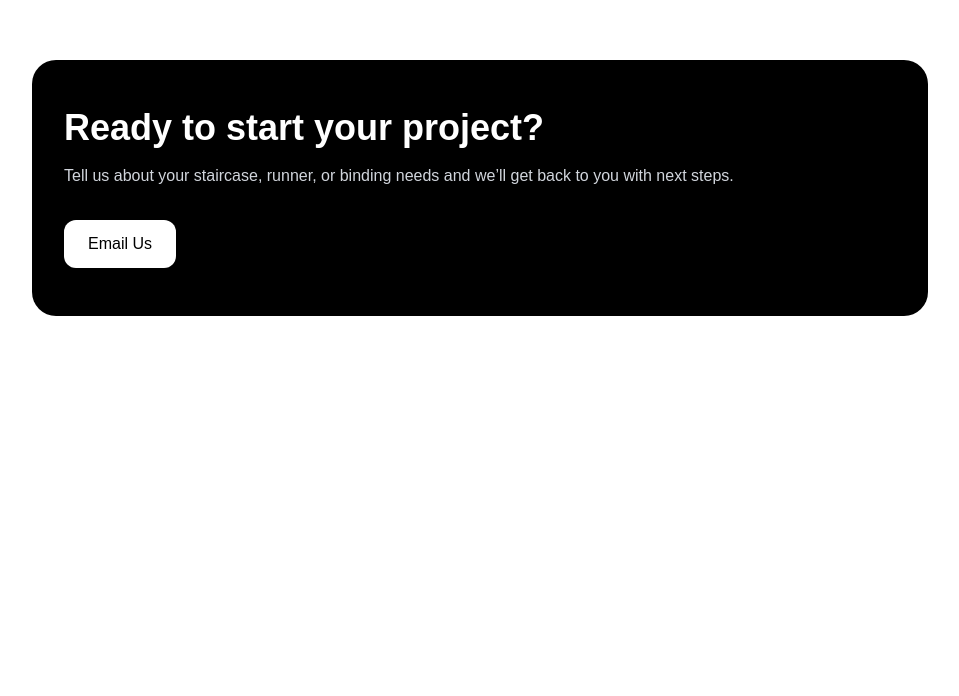
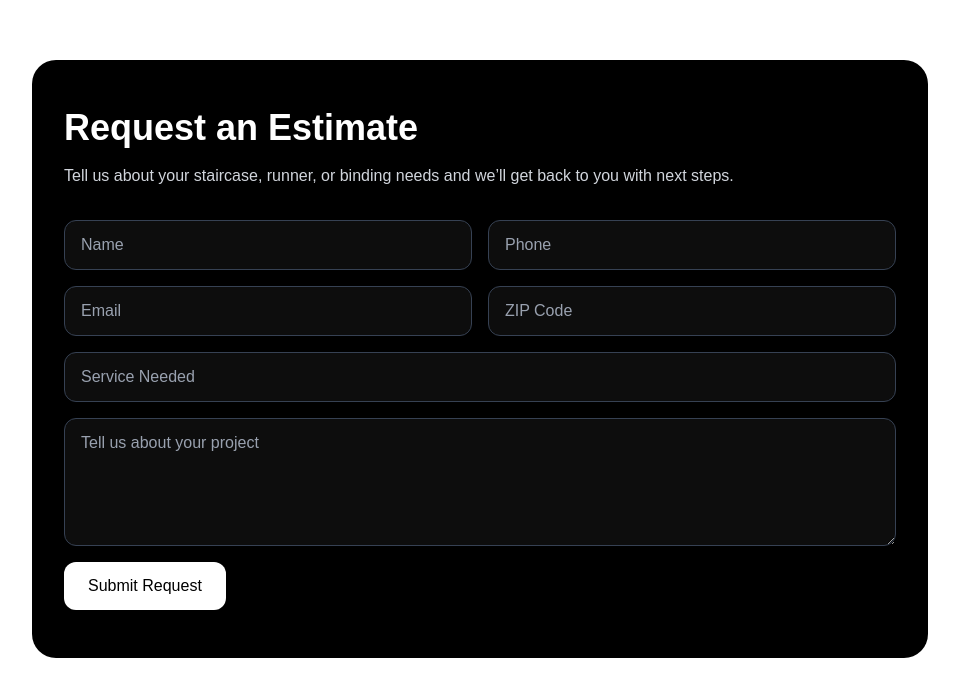
Before and after one commit to miguelamezcua987/nova-runner-binding, a Next.js app: page / in a window 1280 px wide. Shown: the part 1892-2588 px from the top of the page, without its empty margins (160-1119 px from the left). Before the commit the page ends 2304 px from the top, so only its background shows below. Built offline with nearby package versions, Linux system fonts and the light colour scheme; no server answers.

Commit message:
Trigger production redeploy

```diff
--- a/app/page.tsx
+++ b/app/page.tsx
@@ -1,3 +1,8 @@
+"use client";
+
+import { FormEvent, useState } from "react";
+import { supabase } from "@/lib/supabase";
+
 export default function Home() {
   return (
     <main className="min-h-screen bg-white text-gray-900">
@@ -5,7 +10,7 @@ export default function Home() {
       <Services />
       <WhyChooseUs />
       <ServiceAreas />
-      <ContactCta />
+      <EstimateForm />
     </main>
   );
 }
@@ -29,7 +34,7 @@ function Hero() {
 
         <div className="mt-10 flex flex-col items-center justify-center gap-4 sm:flex-row">
           <a
-            href="#contact"
+            href="#estimate-form"
             className="rounded-xl bg-black px-6 py-3 text-white transition hover:opacity-90"
           >
             Request Estimate
@@ -107,7 +112,7 @@ function WhyChooseUs() {
 
   return (
     <section className="px-6 py-20">
-      <div className="mx-auto max-w-5xl grid gap-10 md:grid-cols-2 md:items-start">
+      <div className="mx-auto grid max-w-5xl gap-10 md:grid-cols-2 md:items-start">
         <div>
           <h2 className="text-3xl font-bold md:text-4xl">
             Why Homeowners Choose Us
@@ -142,6 +147,7 @@ function ServiceAreas() {
     "Falls Church",
     "McLean",
     "Vienna",
+    "Reston",
   ];
 
   return (
@@ -167,26 +173,131 @@ function ServiceAreas() {
   );
 }
 
-function ContactCta() {
+function EstimateForm() {
+  const [form, setForm] = useState({
+    name: "",
+    phone: "",
+    email: "",
+    service_type: "",
+    zipcode: "",
+    message: "",
+  });
+
+  const [isSubmitting, setIsSubmitting] = useState(false);
+  const [statusMessage, setStatusMessage] = useState("");
+
+  async function handleSubmit(e: FormEvent<HTMLFormElement>) {
+    e.preventDefault();
+    setIsSubmitting(true);
+    setStatusMessage("");
+
+    const { error } = await supabase.from("leads").insert([
+      {
+        name: form.name,
+        phone: form.phone,
+        email: form.email,
+        service_type: form.service_type,
+        zipcode: form.zipcode,
+        message: form.message,
+        language: "en",
+      },
+    ]);
+
+    if (error) {
+      setStatusMessage("Something went wrong. Please try again.");
+      setIsSubmitting(false);
+      return;
+    }
+
+    setStatusMessage("Thanks! Your request has been submitted.");
+    setForm({
+      name: "",
+      phone: "",
+      email: "",
+      service_type: "",
+      zipcode: "",
+      message: "",
+    });
+    setIsSubmitting(false);
+  }
+
   return (
-    <section id="contact" className="px-6 py-24">
+    <section id="estimate-form" className="px-6 py-24">
       <div className="mx-auto max-w-4xl rounded-3xl bg-black px-8 py-12 text-white">
-        <h2 className="text-3xl font-bold md:text-4xl">
-          Ready to start your project?
-        </h2>
+        <h2 className="text-3xl font-bold md:text-4xl">Request an Estimate</h2>
         <p className="mt-4 max-w-2xl text-gray-300">
           Tell us about your staircase, runner, or binding needs and we’ll get
           back to you with next steps.
         </p>
 
-        <div className="mt-8">
-          <a
-            href="mailto:novarunnerbinding@gmail.com"
-            className="inline-block rounded-xl bg-white px-6 py-3 font-medium text-black transition hover:bg-gray-100"
-          >
-            Email Us
-          </a>
-        </div>
+        <form
+          onSubmit={handleSubmit}
+          className="mt-8 grid gap-4 md:grid-cols-2"
+        >
+          <input
+            type="text"
+            placeholder="Name"
+            value={form.name}
+            onChange={(e) => setForm({ ...form, name: e.target.value })}
+            className="rounded-xl border border-gray-700 bg-white/5 px-4 py-3 text-white placeholder:text-gray-400"
+            required
+          />
+
+          <input
+            type="tel"
+            placeholder="Phone"
+            value={form.phone}
+            onChange={(e) => setForm({ ...form, phone: e.target.value })}
+            className="rounded-xl border border-gray-700 bg-white/5 px-4 py-3 text-white placeholder:text-gray-400"
+          />
+
+          <input
+            type="email"
+            placeholder="Email"
+            value={form.email}
+            onChange={(e) => setForm({ ...form, email: e.target.value })}
+            className="rounded-xl border border-gray-700 bg-white/5 px-4 py-3 text-white placeholder:text-gray-400"
+          />
+
+          <input
+            type="text"
+            placeholder="ZIP Code"
+            value={form.zipcode}
+            onChange={(e) => setForm({ ...form, zipcode: e.target.value })}
+            className="rounded-xl border border-gray-700 bg-white/5 px-4 py-3 text-white placeholder:text-gray-400"
+          />
+
+          <input
+            type="text"
+            placeholder="Service Needed"
+            value={form.service_type}
+            onChange={(e) => setForm({ ...form, service_type: e.target.value })}
+            className="rounded-xl border border-gray-700 bg-white/5 px-4 py-3 text-white placeholder:text-gray-400 md:col-span-2"
+          />
+
+          <textarea
+            placeholder="Tell us about your project"
+            value={form.message}
+            onChange={(e) => setForm({ ...form, message: e.target.value })}
+            className="min-h-32 rounded-xl border border-gray-700 bg-white/5 px-4 py-3 text-white placeholder:text-gray-400 md:col-span-2"
+          />
+
+          <div className="md:col-span-2">
+            <button
+              type="submit"
+              disabled={isSubmitting}
+              className="rounded-xl bg-white px-6 py-3 font-medium text-black transition hover:bg-gray-100 disabled:opacity-50"
+            >
+              {isSubmitting ? "Submitting..." : "Submit Request"}
+            </button>
+          </div>
+
+          {statusMessage ? (
+            <p className="md:col-span-2 text-sm text-gray-300">
+              {statusMessage}
+            </p>
+          ) : null}
+        </form>
       </div>
     </section>
   );
--- /dev/null
+++ b/lib/supabase.ts
@@ -0,0 +1,6 @@
+import { createClient } from "@supabase/supabase-js";
+
+const supabaseUrl = process.env.NEXT_PUBLIC_SUPABASE_URL!;
+const supabaseAnonKey = process.env.NEXT_PUBLIC_SUPABASE_ANON_KEY!;
+
+export const supabase = createClient(supabaseUrl, supabaseAnonKey);
--- a/package.json
+++ b/package.json
@@ -9,6 +9,7 @@
     "lint": "eslint"
   },
   "dependencies": {
+    "@supabase/supabase-js": "^2.100.0",
     "next": "16.2.1",
     "react": "19.2.4",
     "react-dom": "19.2.4"
--- /dev/null
+++ b/supabase.ts
@@ -0,0 +1,6 @@
+import { createClient } from "@supabase/supabase-js";
+
+const supabaseUrl = process.env.NEXT_PUBLIC_SUPABASE_URL!;
+const supabaseAnonKey = process.env.NEXT_PUBLIC_SUPABASE_ANON_KEY!;
+
+export const supabase = createClient(supabaseUrl, supabaseAnonKey);
```
Also changed, not shown: 1 other file (tests, documents, lock files or other folders).
